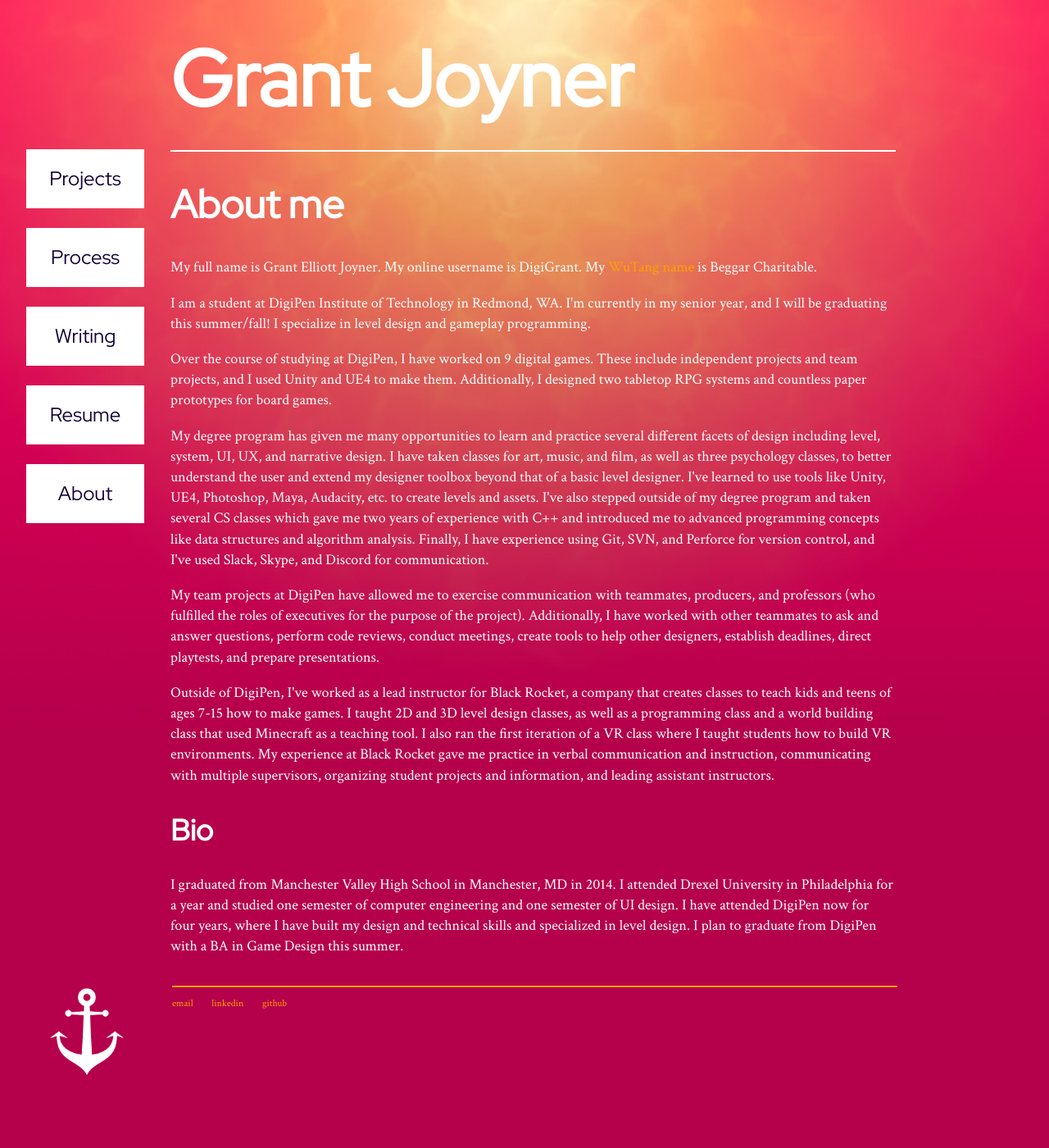
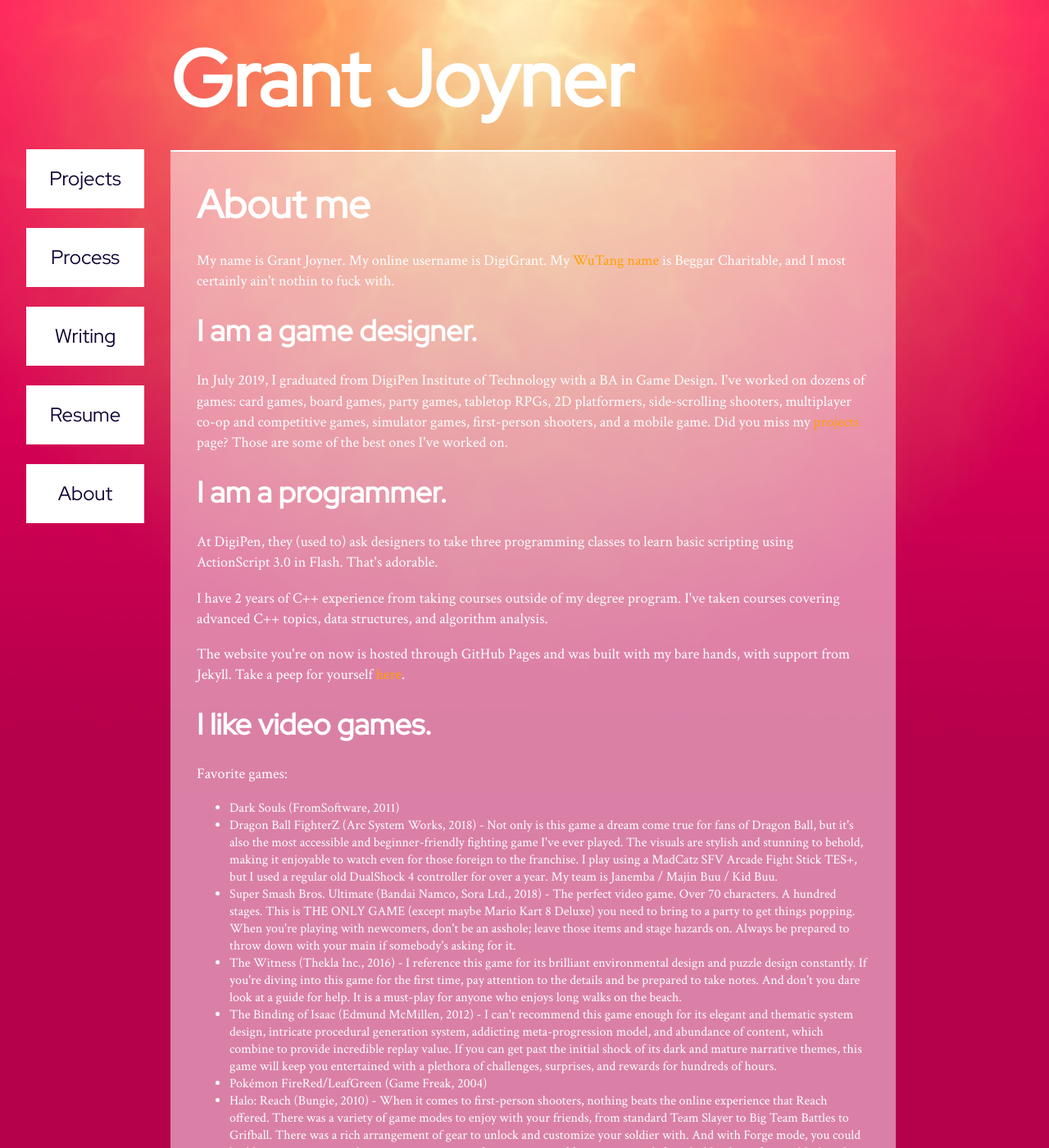
Before and after one commit to digigrant/digigrant.github.io, a Jekyll site: the page built from about.html, in a window 1280 px wide and 1400 px high. Shown: the whole window at 82% size. Built offline with Jekyll 4.4.1, drawn with Linux system fonts in a browser that asks for light colours; some of the changed text lies outside the part shown.

Commit message:
Update about.html

```diff
--- a/about.html
+++ b/about.html
@@ -3,20 +3,65 @@ layout: default
 title: About
 ---
 
-<div class="blurb">
-  <h1>About me</h1>
-	<p>My full name is Grant Elliott Joyner. My online username is DigiGrant. My <a href="https://wutangclan.net/name-generator/">WuTang name</a> is Beggar Charitable.</p>
-  <p>I am a student at DigiPen Institute of Technology in Redmond, WA. I'm currently in my senior year, and I will be graduating this summer/fall! I specialize in level design and gameplay programming.</p>
+<div class="container-opaque">
+  <h1 class="container-content">About me</h1>
+  <div class="container-content">
+	  <p>My name is Grant Joyner. My online username is DigiGrant. My <a href="https://wutangclan.net/name-generator/">WuTang name</a> is Beggar Charitable, and I most certainly ain't nothin to fuck with.</p>
+  </div>
 
-  <p>Over the course of studying at DigiPen, I have worked on 9 digital games. These include independent projects and team projects, and I used Unity and UE4 to make them. Additionally, I designed two tabletop RPG systems and countless paper prototypes for board games.</p>
+  <h2 class="container-content">I am a game designer.</h2>
+  <div class="container-content">
+    <p>In July 2019, I graduated from DigiPen Institute of Technology with a BA in Game Design. I've worked on dozens of games: card games, board games, party games, tabletop RPGs, 2D platformers, side-scrolling shooters, multiplayer co-op and competitive games, simulator games, first-person shooters, and a mobile game. Did you miss my <a href="/">projects</a> page? Those are some of the best ones I've worked on.</p>
+  </div>
 
-  <p>My degree program has given me many opportunities to learn and practice several different facets of design including level, system, UI, UX, and narrative design. I have taken classes for art, music, and film, as well as three psychology classes, to better understand the user and extend my designer toolbox beyond that of a basic level designer. I've learned to use tools like Unity, UE4, Photoshop, Maya, Audacity, etc. to create levels and assets. I've also stepped outside of my degree program and taken several CS classes which gave me two years of experience with C++ and introduced me to advanced programming concepts like data structures and algorithm analysis. Finally, I have experience using Git, SVN, and Perforce for version control, and I've used Slack, Skype, and Discord for communication.</p>
+  <h2 class="container-content">I am a programmer.</h2>
+  <div class="container-content">
+    <p>At DigiPen, they (used to) ask designers to take three programming classes to learn basic scripting using ActionScript 3.0 in Flash. That's adorable.</p>
 
-  <p>My team projects at DigiPen have allowed me to exercise communication with teammates, producers, and professors (who fulfilled the roles of executives for the purpose of the project). Additionally, I have worked with other teammates to ask and answer questions, perform code reviews, conduct meetings, create tools to help other designers, establish deadlines, direct playtests, and prepare presentations.</p>
+    <p>I have 2 years of C++ experience from taking courses outside of my degree program. I've taken courses covering advanced C++ topics, data structures, and algorithm analysis.</p>
 
-  <p>Outside of DigiPen, I've worked as a lead instructor for Black Rocket, a company that creates classes to teach kids and teens of ages 7-15 how to make games. I taught 2D and 3D level design classes, as well as a programming class and a world building class that used Minecraft as a teaching tool. I also ran the first iteration of a VR class where I taught students how to build VR environments. My experience at Black Rocket gave me practice in verbal communication and instruction, communicating with multiple supervisors, organizing student projects and information, and leading assistant instructors.</p>
+    <p>The website you're on now is hosted through GitHub Pages and was built with my bare hands, with support from Jekyll. Take a peep for yourself <a href="https://github.com/digigrant/digigrant.github.io">here</a>.</p>
+  </div>
 
-	<h2>Bio</h2>
+  <h2 class="container-content">I like video games.</h2>
+  <div class="container-content">
+    <p>Favorite games:</p>
+    <ul>
+      <li>Dark Souls (FromSoftware, 2011)</li>
+      <li>Dragon Ball FighterZ (Arc System Works, 2018) - Not only is this game a dream come true for fans of Dragon Ball, but it's also the most accessible and beginner-friendly fighting game I've ever played. The visuals are stylish and stunning to behold, making it enjoyable to watch even for those foreign to the franchise. I play using a MadCatz SFV Arcade Fight Stick TES+, but I used a regular old DualShock 4 controller for over a year. My team is Janemba / Majin Buu / Kid Buu.</li>
+      <li>Super Smash Bros. Ultimate (Bandai Namco, Sora Ltd., 2018) - The perfect video game. Over 70 characters. A hundred stages. This is THE ONLY GAME (except maybe Mario Kart 8 Deluxe) you need to bring to a party to get things popping. When you're playing with newcomers, don't be an asshole; leave those items and stage hazards on. Always be prepared to throw down with your main if somebody's asking for it.</li>
+      <li>The Witness (Thekla Inc., 2016) - I reference this game for its brilliant environmental design and puzzle design constantly. If you're diving into this game for the first time, pay attention to the details and be prepared to take notes. And don't you dare look at a guide for help. It is a must-play for anyone who enjoys long walks on the beach.</li>
+      <li>The Binding of Isaac (Edmund McMillen, 2012) - I can't recommend this game enough for its elegant and thematic system design, intricate procedural generation system, addicting meta-progression model, and abundance of content, which combine to provide incredible replay value. If you can get past the initial shock of its dark and mature narrative themes, this game will keep you entertained with a plethora of challenges, surprises, and rewards for hundreds of hours.</li>
+      <li>Pokémon FireRed/LeafGreen (Game Freak, 2004)</li>
+      <li>Halo: Reach (Bungie, 2010) - When it comes to first-person shooters, nothing beats the online experience that Reach offered. There was a variety of game modes to enjoy with your friends, from standard Team Slayer to Big Team Battles to Grifball. There was a rich arrangement of gear to unlock and customize your soldier with. And with Forge mode, you could build your own maps and game types to create infinite amounts of fun to enjoy with friends, like the unforgettable Speed Halo. What's not to love?</li>
+    </ul>
+  </div>
 
-	<p>I graduated from Manchester Valley High School in Manchester, MD in 2014. I attended Drexel University in Philadelphia for a year and studied one semester of computer engineering and one semester of UI design. I have attended DigiPen now for four years, where I have built my design and technical skills and specialized in level design. I plan to graduate from DigiPen with a BA in Game Design this summer.</p>
-</div><!-- /.blurb -->
+  <h2 class="container-content">I like music.</h2>
+  <div class="container-content">
+    <p>For many years of my early life, I was playing percussion in school bands. I participated in my high school marching band for four years, playing marching snare and marching toms. And somehow, I tricked my high school into awarding me with the John Philip Sousa Band Award, a unique honor which claims to recognize "outstanding achievement and interest in instrumental music". It's an award that symbolizes some of the most meaningful memories of my teenage years and I cherish it almost as much as my BA in Game Design.</p>
+    <p>Favorite artists:</p>
+    <ul>
+      <li>King Gizzard and the Lizard Wizard</li>
+      <li>Pink Floyd</li>
+      <li>Nujabes</li>
+      <li>Kanye West</li>
+      <li>Koji Kondo</li>
+      <li></li>
+      <li></li>
+    </ul>
+
+    <p>Favorite albums:</p>
+    <ul>
+      <li>Masayoshi Takanaka - <i>The Rainbow Goblins (1981)</i></li>
+      <li>Wu-Tang Clan - <i>Enter The Wu-Tang (36 Chambers) (1993)</i></li>
+      <li>Pink Floyd - <i>The Division Bell (1994)</i></li>
+      <li>Daft Punk - <i>Alive 2007 (2007)</i></li>
+      <li>Kendrick Lamar - <i>To Pimp a Butterfly (2015)</i></li>
+      <li>Earl Sweatshirt - <i>Some Rap Songs (2018)</i></li>
+      <li></li>
+    </ul>
+  </div>
+</div>
+
+<p>If you wanna follow me on Facebook or Twitter... too bad.</p>
```
